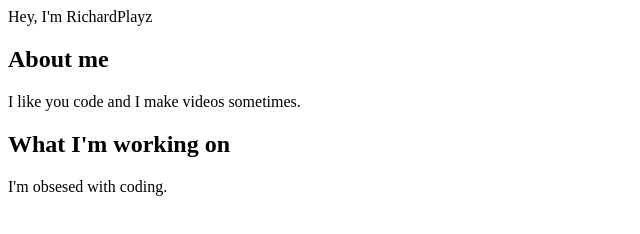
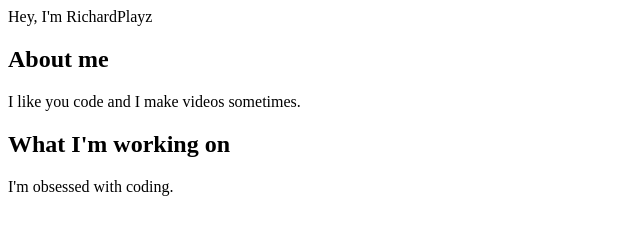
Before and after one commit to RichardPlayz15/mywebsite, a plain HTML site: page index.html in a window 1280 px wide. Shown: the full height of the page, 0-640 px from the left. Drawn offline with Linux system fonts and the light colour scheme.

Commit message:
Update index.html

```diff
--- a/index.html
+++ b/index.html
@@ -10,7 +10,7 @@
                 </p>
                 <h2>What I'm working on</h2>
                 <p>
-                    I'm obsesed with coding.
+                    I'm obsessed with coding.
                     </p>
                     </body>
                     </html>
```
